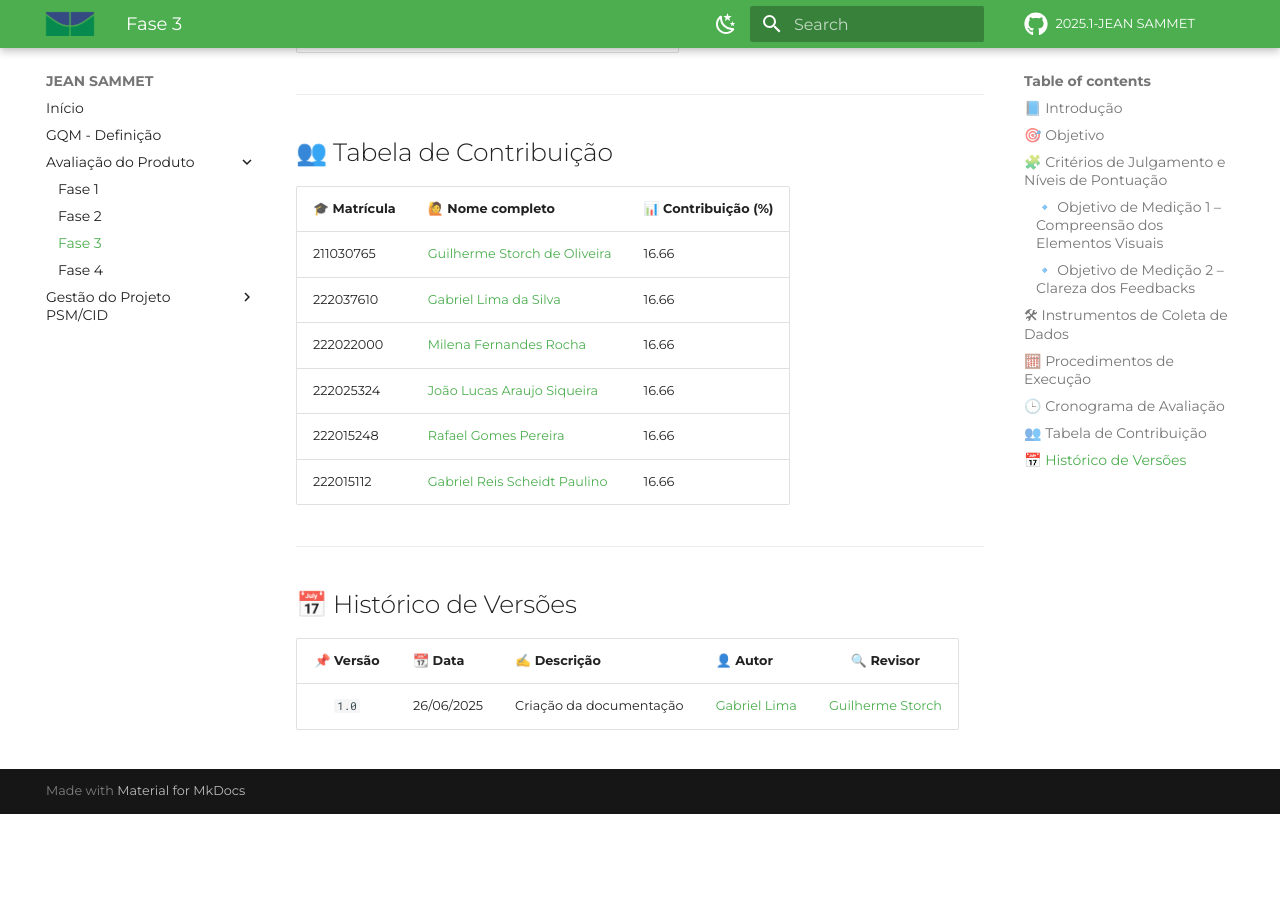
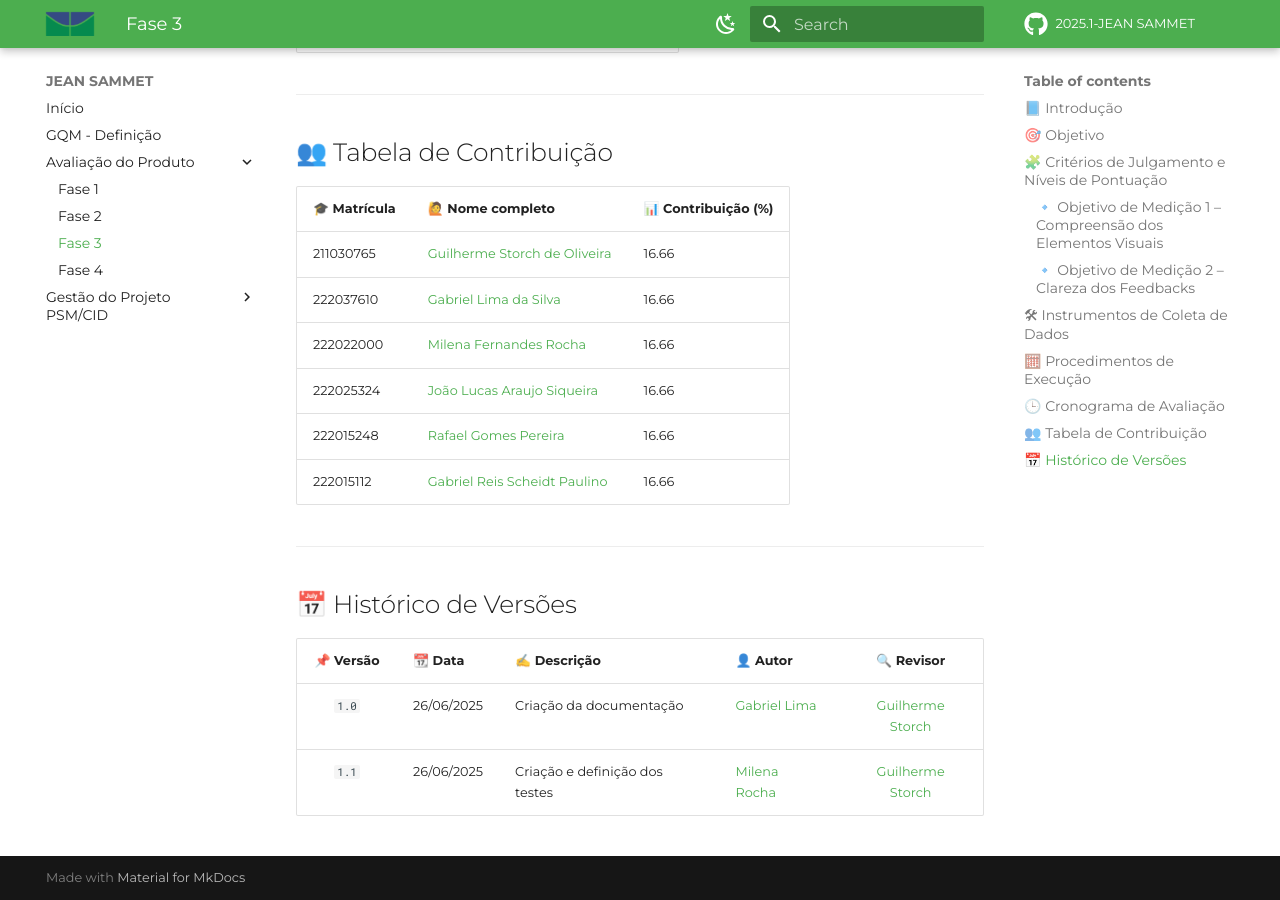
Before and after one commit to FCTE-Qualidade-de-Software-1/2025-1-T02-JEAN-SAMMET, an MkDocs documentation site: the page built from docs/fase3.md, in a window 1280 px wide and 900 px high, scrolled down 3316 px. Built offline with MkDocs 1.6.1 and Material for MkDocs 9.7.7, drawn with Linux system fonts in a browser that asks for light colours; comment, search, counter and statistics services are not loaded; before the commit the page ends 4130 px from its top, so only the background shows below that.

Commit message:
feat: feito o histórico de versão

```diff
--- a/docs/fase3.md
+++ b/docs/fase3.md
@@ -108,3 +108,4 @@ A tabela abaixo apresenta, **para cada métrica**, a escala utilizada, os nívei
 | 📌 Versão | 📆 Data | ✍️ Descrição | 👤 Autor | 🔍 Revisor |
 |:--------:|:-------|:-------------|:--------|:-----------:|
 |`1.0`| 26/06/2025| Criação da documentação |[Gabriel Lima](https://github.com/gabriel-lima258)| [Guilherme Storch](https://github.com/storch7) |
+|`1.1`| 26/06/2025| Criação e definição dos testes |[Milena Rocha](https://github.com/milenafrocha)| [Guilherme Storch](https://github.com/storch7) |
```
